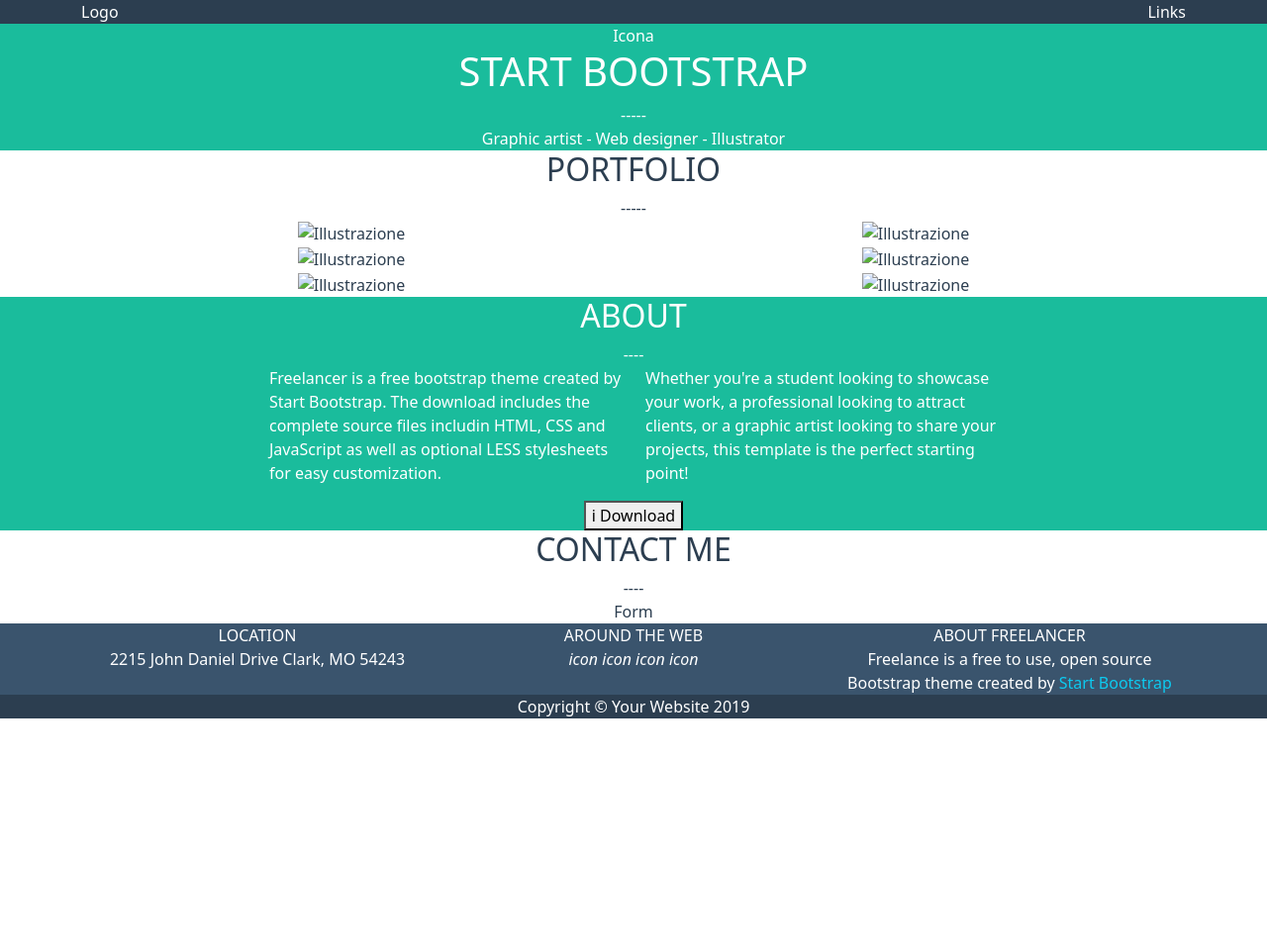
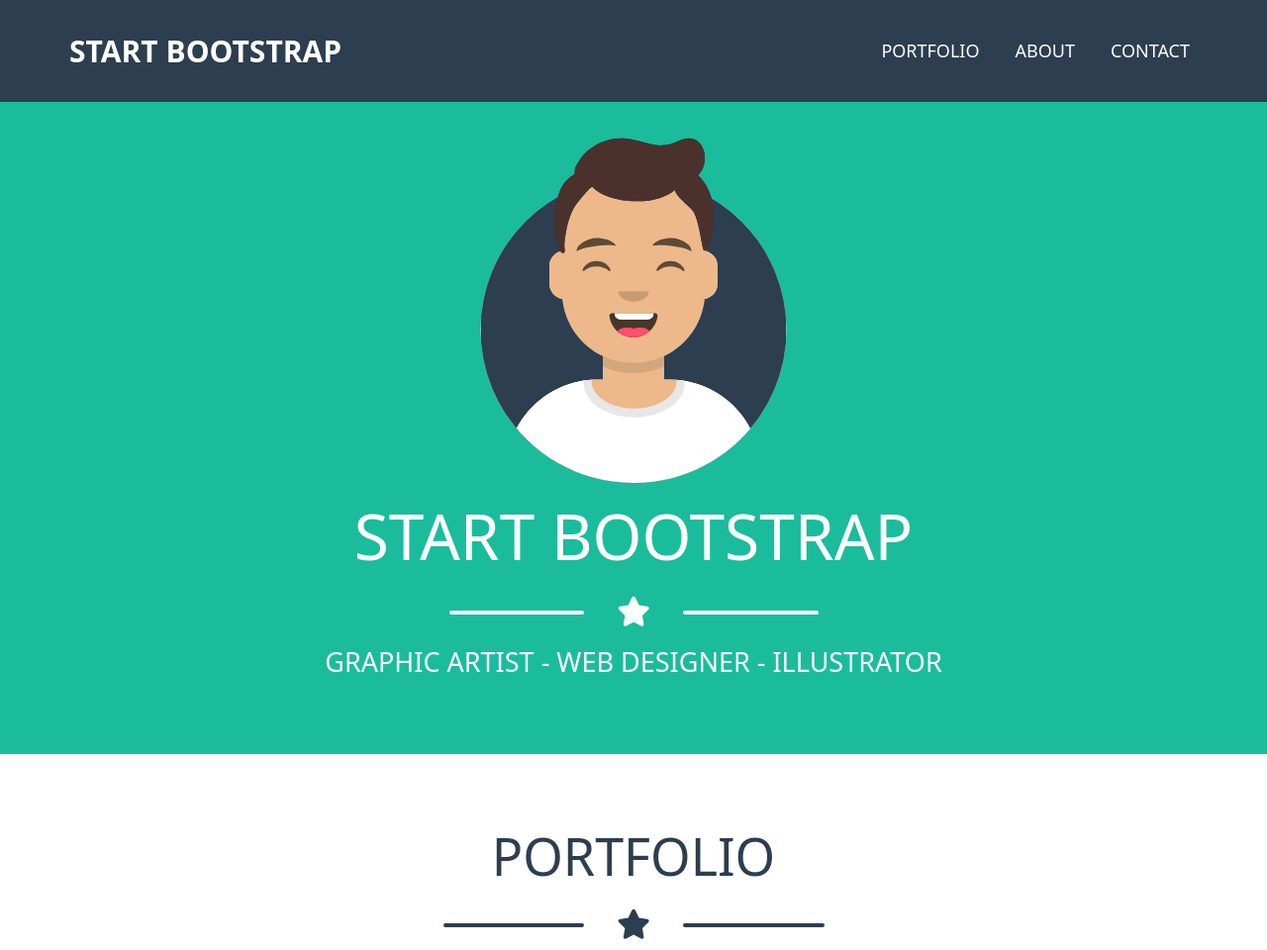
Before and after one commit to redihoxhaa/html-css-bootstrap-freelancer, a plain HTML site: page index.html in a window 1280 px wide. Shown: the top 960 px of the page at 99% size. Before the commit the page ends 800 px from the top, so only its background shows below. Drawn offline with nearby package versions, Linux system fonts and the light colour scheme.

Commit message:
feat: header, jumbo e avanzamento portfolio

```diff
--- a/css/style.css
+++ b/css/style.css
@@ -1,19 +1,15 @@
 /* #region TYPOGRAPHY */
 
 :root {
-    --header-bfooter-bg: #2c3e50;
-    --primary-bg: #1abc9c;
-    --primary-footer-bg: #3a546d;
+    --primary-color: #2c3e50;
+    --secondary-color: #1abc9c;
+    --top-footer-bg: #3a546d;
+    --custom-icon: "\f005";
 
 }
 
-h1,
-h2,
-h3,
-h4,
-h5,
-h6 {
-    text-transform: uppercase;
+h1 {
+    font-size: 2.375rem;
 }
 
 
@@ -27,6 +23,40 @@
 
 /* #endregion TYPOGRAPHY */
 
+/* #region UTILITY */
+
+.strong {
+    font-weight: bold;
+}
+
+.custom-rule {
+    color: currentColor;
+    display: flex;
+    justify-content: center;
+    align-items: center;
+}
+
+.custom-rule .icon-decoration::before {
+    content: var(--custom-icon);
+    font-weight: 600;
+    font-size: 1.875rem;
+    font-family: 'Font Awesome\ 6 Free';
+
+}
+
+.custom-rule .line-decoration {
+    width: 100%;
+    height: 4px;
+    background-color: currentColor;
+    margin-right: 2vw;
+    margin-left: 2vw;
+    border-radius: 20px;
+}
+
+
+
+/* #endregion UTILITY */
+
 /* #region COMMON */
 
 /* #endregion COMMON */
@@ -34,7 +64,12 @@
 /* #region HEADER */
 
 header {
-    background-color: var(--header-bfooter-bg);
+    background-color: var(--primary-color);
+}
+
+.navbar-toggler {
+    border: 2px solid gray;
+
 }
 
 /* #endregion HEADER */
@@ -42,11 +77,15 @@
 /* #region MAIN */
 
 main section:nth-of-type(odd) {
-    background-color: var(--primary-bg);
+    background-color: var(--secondary-color);
 }
 
 main section:nth-of-type(even) {
-    color: var(--header-bfooter-bg)
+    color: var(--primary-color)
+}
+
+.jumbo .professions {
+    font-size: 1.25rem;
 }
 
 /* #endregion MAIN */
@@ -54,15 +93,76 @@
 /* #region FOOTER */
 
 footer .top-footer {
-    background-color: var(--primary-footer-bg);
+    background-color: var(--top-footer-bg);
 }
 
 footer .bottom-footer {
-    background-color: var(--header-bfooter-bg);
+    background-color: var(--primary-color);
 }
 
 /* #endregion FOOTER */
 
 /* #region MEDIA QUERIES */
 
+/* // Small devices (landscape phones, 576px and up) */
+@media (min-width: 576px) {}
+
+/* // Medium devices (tablets, 768px and up) */
+@media (min-width: 768px) {}
+
+/* // Large devices (desktops, 992px and up) */
+@media (min-width: 992px) {
+
+    header .navbar-brand {
+        font-size: 1.875rem;
+    }
+
+    header .navbar-nav {
+        font-size: 1.125rem;
+        gap: 20px;
+    }
+
+    h1 {
+        font-size: 4rem;
+    }
+
+    h2 {
+        font-size: 3.25rem;
+    }
+
+    .jumbo .professions {
+        font-size: 1.6875rem;
+
+    }
+}
+
+/* // X-Large devices (large desktops, 1200px and up) */
+@media (min-width: 1200px) {
+
+    .container,
+    .container-lg,
+    .container-md,
+    .container-sm,
+    .container-xl {
+        max-width: 1140px;
+    }
+
+    .custom-rule .line-decoration {
+        width: 170px;
+        margin: 0 33px 0 33px;
+    }
+}
+
+/* // XX-Large devices (larger desktops, 1400px and up) */
+@media (min-width: 1400px) {
+
+    .container,
+    .container-lg,
+    .container-md,
+    .container-sm,
+    .container-xl {
+        max-width: 1140px;
+    }
+}
+
 /* #endregion MEDIA QUERIES */
--- a/index.html
+++ b/index.html
@@ -33,14 +33,31 @@
 
     <!-- Header -->
     <header>
-        <div class="headbar container">
+        <div class="headbar container p-3 ps-lg-0 pe-lg-0">
             <div class="row">
-                <div class="col">
-                    <span>Logo</span>
+                <nav class="navbar navbar-expand-lg text-uppercase" data-bs-theme="dark">
+                    <div class="container-fluid">
+                        <a class="navbar-brand strong" href="#">Start bootstrap</a>
+                        <button class="navbar-toggler" type="button" data-bs-toggle="collapse"
+                            data-bs-target="#navbarNav" aria-controls="navbarNav" aria-expanded="false"
+                            aria-label="Toggle navigation">
+                            <span class="navbar-toggler-icon"></span>
+                        </button>
+                        <div class="collapse navbar-collapse" id="navbarNav">
+                            <ul class="navbar-nav ms-auto">
+                                <li class="nav-item">
+                                    <a class="nav-link active" aria-current="page" href="#">Portfolio</a>
+                                </li>
+                                <li class="nav-item">
+                                    <a class="nav-link text-white" href="#">About</a>
+                                </li>
+                                <li class="nav-item">
+                                    <a class="nav-link text-white" href="#">Contact</a>
+                                </li>
+                            </ul>
                         </div>
-                <div class="col text-end">
-                    <span>Links</span>
                     </div>
+                </nav>
             </div>
         </div>
     </header>
@@ -50,11 +67,27 @@
     <main>
         <!-- Sezione jumbotron -->
         <section class="jumbo">
-            <div class="container text-center">
-                <div>Icona</div>
+            <div class="container">
+                <div class="row p-4 justify-content-center text-center text-uppercase">
+                    <div class="col-7 col-sm-6 col-md-5 col-lg-4 col-xxl-3 pt-xxl-4">
+                        <div class="img-container">
+                            <img src="img/avatar.svg" class="img-fluid" alt="Illustrazione">
+                        </div>
+                    </div>
+                    <div class="col-12 pt-3">
                         <h1>Start Bootstrap</h1>
-                <div>-----</div>
-                <div>Graphic artist - Web designer - Illustrator</div>
+                    </div>
+                    <div class="col-6 col-lg-5 col-xxl-7 p-2">
+                        <div class="custom-rule">
+                            <div class="line-decoration"></div>
+                            <span class="icon-decoration"></span>
+                            <div class="line-decoration"></div>
+                        </div>
+                    </div>
+                    <div class="col-12 pb-3 pb-lg-5">
+                        <span class="professions">Graphic artist - Web designer - Illustrator</span>
+                    </div>
+                </div>
             </div>
         </section>
         <!-- /Sezione jumbotron -->
@@ -62,31 +95,54 @@
         <!-- Sezione portfolio -->
         <section class="portfolio">
             <div class="container text-center">
+                <div class="row justify-content-center">
+                    <div class="col-12 pt-5 mt-lg-4">
                         <h2>PORTFOLIO</h2>
-                <div>-----</div>
-                <div class="row">
+                    </div>
+                    <div class="col-6 col-lg-5 col-xxl-7 pt-2 pb-3 pb-lg-0">
+                        <div class="custom-rule">
+                            <div class="line-decoration"></div>
+                            <span class="icon-decoration"></span>
+                            <div class="line-decoration"></div>
+                        </div>
+                    </div>
+
+                    <div class="row p-0 gb-4 gap-4 gap-lg-0 gy-lg-4 mt-lg-0">
                         <div class="col12 col-lg-6 col-xxl-4">
-                        <img src="" alt="Illustrazione">
+                            <div class="img-container overflow-hidden rounded-4">
+                                <img src="img/cabin.png" alt="Illustrazione" class="img-fluid">
                             </div>
+                        </div>
+
                         <div class="col12 col-lg-6 col-xxl-4">
-                        <img src="" alt="Illustrazione">
+                            <div class="img-container overflow-hidden rounded-4">
+                                <img src="img/cake.png" alt="Illustrazione" class="img-fluid">
+                            </div>
+                        </div>
 
+                        <div class="col12 col-lg-6 col-xxl-4">
+                            <div class="img-container overflow-hidden rounded-4">
+                                <img src="img/circus.png" alt="Illustrazione" class="img-fluid">
                             </div>
+                        </div>
+
                         <div class="col12 col-lg-6 col-xxl-4">
-                        <img src="" alt="Illustrazione">
+                            <div class="img-container overflow-hidden rounded-4">
+                                <img src="img/game.png" alt="Illustrazione" class="img-fluid">
+                            </div>
+                        </div>
 
+                        <div class="col12 col-lg-6 col-xxl-4">
+                            <div class="img-container overflow-hidden rounded-4">
+                                <img src="img/safe.png" alt="Illustrazione" class="img-fluid">
                             </div>
+                        </div>
+
                         <div class="col12 col-lg-6 col-xxl-4">
-                        <img src="" alt="Illustrazione">
-
+                            <div class="img-container overflow-hidden rounded-4">
+                                <img src="img/submarine.png" alt="Illustrazione" class="img-fluid">
                             </div>
-                    <div class="col12 col-lg-6 col-xxl-4">
-                        <img src="" alt="Illustrazione">
-
                         </div>
-                    <div class="col12 col-lg-6 col-xxl-4">
-                        <img src="" alt="Illustrazione">
-
                     </div>
                 </div>
             </div>
@@ -183,6 +239,13 @@
     </footer>
     <!-- /Footer -->
 
+    <!-- Bootstrap JS -->
+    <script src="https://cdn.jsdelivr.net/npm/bootstrap@5.3.2/dist/js/bootstrap.bundle.min.js"
+        integrity="sha384-C6RzsynM9kWDrMNeT87bh95OGNyZPhcTNXj1NW7RuBCsyN/o0jlpcV8Qyq46cDfL"
+        crossorigin="anonymous"></script>
+    <!-- /Bootstrap JS -->
+
+
 </body>
 
 </html>
```
Also changed, not shown: img/avatar.svg (added), img/cabin.png (added), img/cake.png (added), img/circus.png (added), img/game.png (added), img/safe.png (added), img/submarine.png (added). Lines whose indentation alone changed are shown as unchanged.
